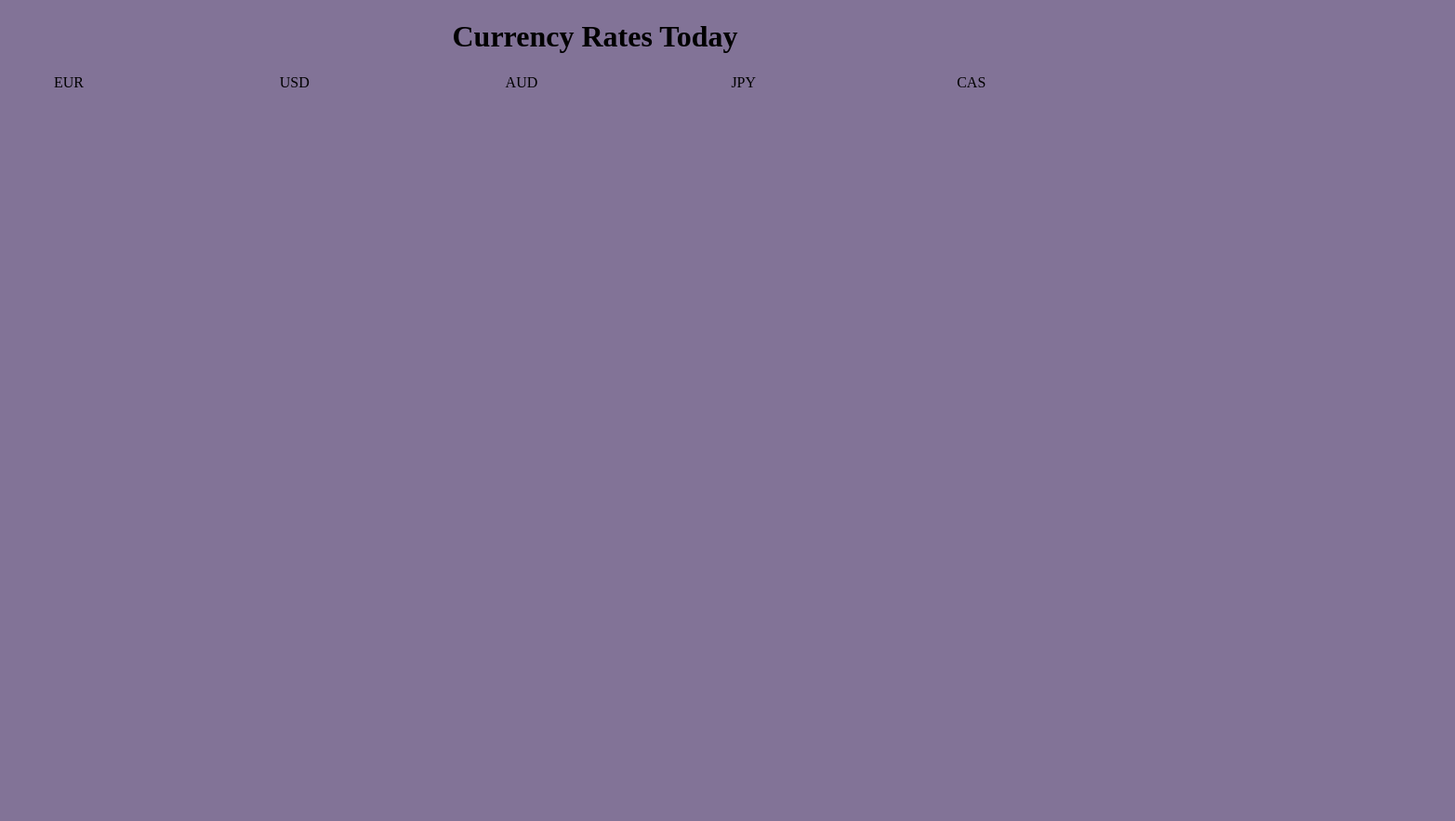
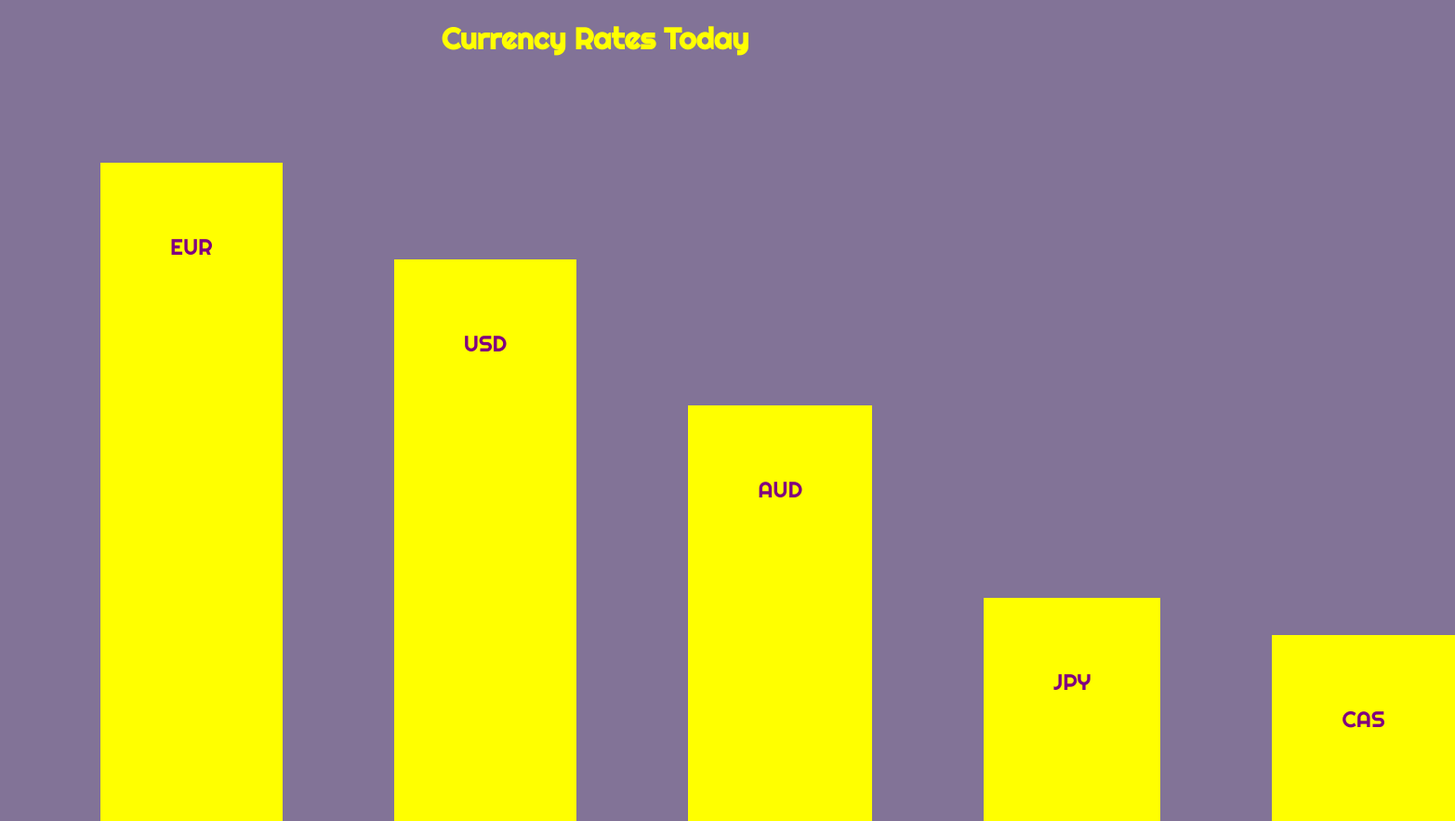
Before and after one commit to devdav1999/currency-rate1, a plain HTML site: page index.html in a window 1280 px wide. Shown: the whole page at 93% size, 1565 px wide, since content can reach past the window. Before the commit the page ends 800 px from the top, so only its background shows below. Drawn offline with Linux system fonts and the light colour scheme.

Commit message:
Added bars and modified overall look

```diff
--- a/css/site.css
+++ b/css/site.css
@@ -6,11 +6,34 @@
 body{background: var(--bg-color);}
 
 .BarContainer{
+	position: absolute;
 	margin-left: var(--page-spacing);
+	margin-right: var(--page-spacing);
 	display:  grid;
-	grid-template-rows: 1fr 1fr;
-	grid-template-columns: 1fr 1fr 1fr 1fr 1fr;
+	grid-template-rows: 1fr;
+	grid-template-columns: 1fr 1fr 1fr 1fr 1fr 1fr 1fr;
+	grid-column-gap: 20px;
+	align-items: end;
+	height: 800px;
+	width: 1200px;
 
 }
 
-h1{text-align:center;}
+.Bar{
+position: relative;
+background-color: yellow;
+text-align:center;
+justify-content: center;
+box-sizing: border-box;
+bottom: 0px;
+padding: 75px;
+margin-left: var(--page-spacing);
+margin-right: var(--page-spacing);
+font-size: 24px;
+color: purple;
+font-family: 'Righteous', cursive;
+}
+
+h1{text-align:center;
+color: yellow;
+font-family: 'Righteous', cursive;}
--- a/index.html
+++ b/index.html
@@ -4,6 +4,7 @@
 <title>Currency Rate</title>
 
 <link rel="stylesheet" href="./css/site.css" />
+<link href="https://fonts.googleapis.com/css2?family=Righteous&display=swap" rel="stylesheet">
 </head>
 <body>
 <h1>Currency Rates Today</h1>
@@ -11,11 +12,11 @@
 
 <div class="BarContainer">
 
-	<div class="BarChart-bar" style="height: 88.5%">EUR</div>
-	<div class="BarChart-bar" style="height: 75.5%">USD</div>
-	<div class="BarChart-bar" style="height: 55.9%">AUD</div>
-	<div class="BarChart-bar" style="height: 30.0%">JPY</div>
-	<div class="BarChart-bar" style="height: 25.0%">CAS</div>
+	<div class="Bar" style="height: 88.5%">EUR</div>
+	<div class="Bar" style="height: 75.5%">USD</div>
+	<div class="Bar" style="height: 55.9%">AUD</div>
+	<div class="Bar" style="height: 30.0%">JPY</div>
+	<div class="Bar" style="height: 25.0%">CAS</div>
 
 </div>
 </body>
```
